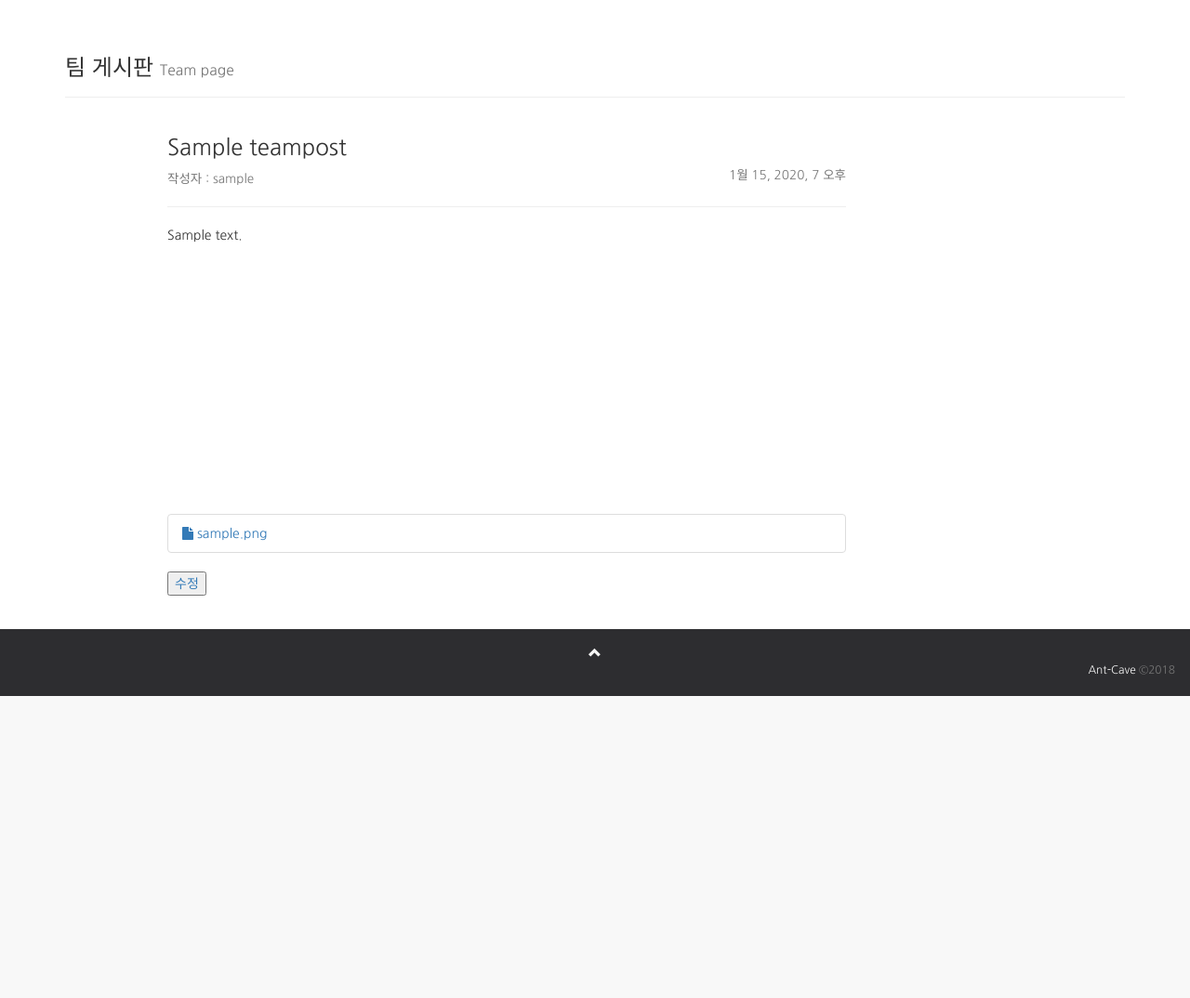
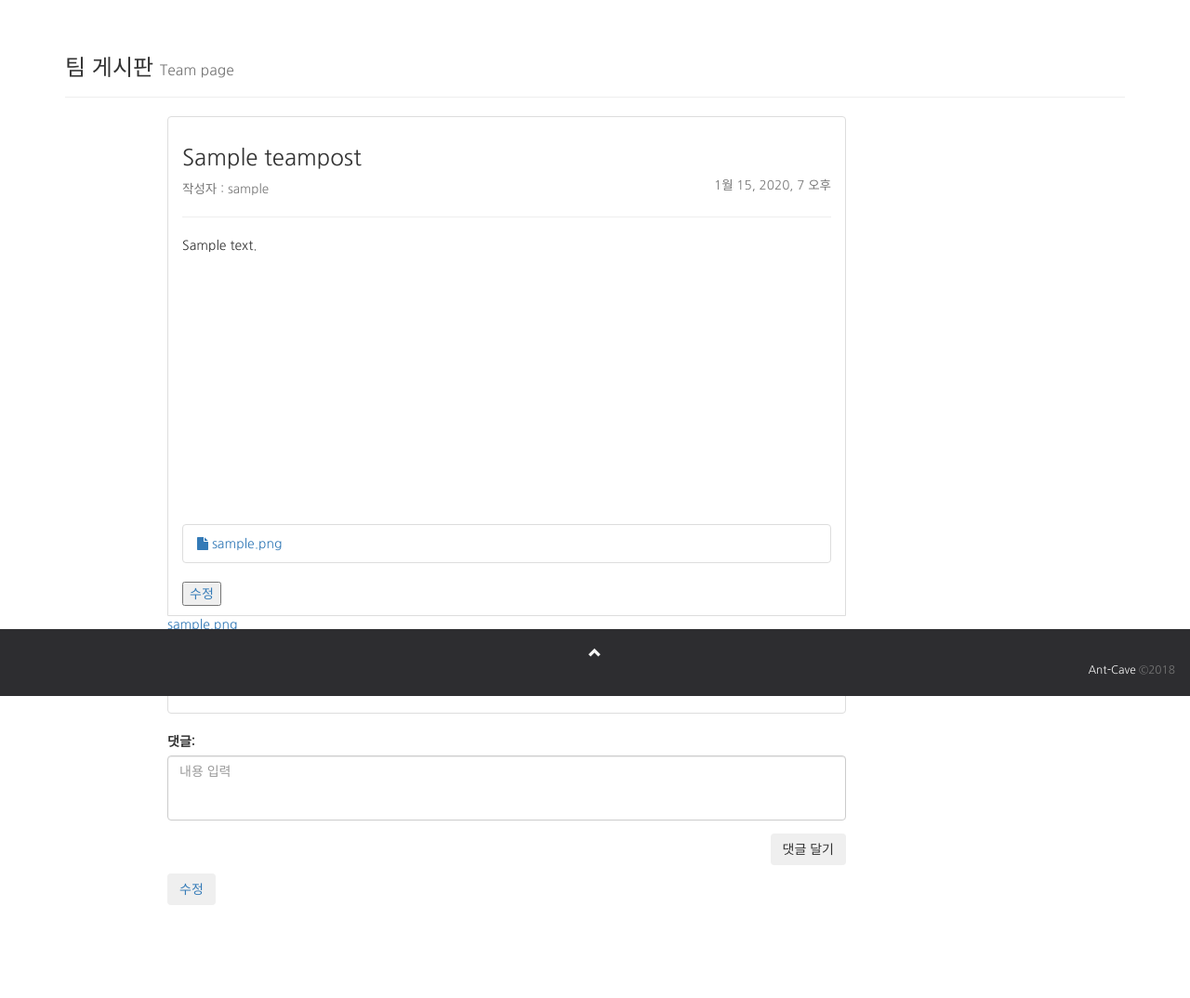
Before and after one commit to CNU-ANT/ANT-Cave, a Django app: page /team/1/ in a window 1280 px wide. Shown: the part 51-1125 px from the top of the page at 93% size. Before the commit the page ends 800 px from the top, so only its background shows below. Run offline with Django 3.2, Linux system fonts and the light colour scheme; tables that the repository leaves empty hold one stand-in row (values such as "Sample post"); some libraries are stand-ins or nearby versions; some web fonts are replaced.

Commit message:
댓글 기능 (#77)
댓글에 대한 template comment.html을 만들고 댓글을 추가하는 것
그리고 댓글을 보여주는 기능을 view에 추가해두었다.

Closes https://github.com/CNU-ANT/ANT-Cave/issues/24

```diff
--- a/Board/forms.py
+++ b/Board/forms.py
@@ -57,11 +57,12 @@ class LabelForm(forms.Form):
 
 class CommentForm(forms.Form):
     text = forms.CharField(
-        label='내용',
+        label='댓글',
         widget=forms.Textarea(
             attrs={
                 'class': 'form-control',
                 'placeholder': '내용 입력',
+                'style': 'resize:none; width: 100%; height: 5em;',
             }
         ),
         required=True,
--- a/Board/models.py
+++ b/Board/models.py
@@ -43,8 +43,9 @@ class File(models.Model):
 
 
 class Comment(models.Model):
-    parent = models.IntegerField()
+    parent = models.ForeignKey('self', default=None, on_delete=models.SET_DEFAULT, null=True, blank=True)
     post = models.ForeignKey(Post, on_delete=models.CASCADE)
+    writer = models.ForeignKey(UserInfo, default='', on_delete=models.SET_DEFAULT)
     text = models.TextField()
 
     class Meta:
@@ -68,6 +69,7 @@ class TeamFile(File):
 
 
 class TeamComment(Comment):
+    parent = models.ForeignKey('self', default=None, on_delete=models.SET_DEFAULT, null=True, blank=True)
     post = models.ForeignKey(TeamPost, on_delete=models.CASCADE)
 
 
@@ -84,6 +86,7 @@ class PedigreeFile(File):
 
 
 class PedigreeComment(Comment):
+    parent = models.ForeignKey('self', default=None, on_delete=models.SET_DEFAULT, null=True, blank=True)
     post = models.ForeignKey(PedigreePost, on_delete=models.CASCADE)
 
 
@@ -100,6 +103,7 @@ class GreetingsFile(File):
 
 
 class GreetingsComment(Comment):
+    parent = models.ForeignKey('self', default=None, on_delete=models.SET_DEFAULT, null=True, blank=True)
     post = models.ForeignKey(GreetingsPost, on_delete=models.CASCADE)
 
 
@@ -116,6 +120,7 @@ class ShareInfoFile(File):
 
 
 class ShareInfoComment(Comment):
+    parent = models.ForeignKey('self', default=None, on_delete=models.SET_DEFAULT, null=True, blank=True)
     post = models.ForeignKey(ShareInfoPost, on_delete=models.CASCADE)
 
 
@@ -132,6 +137,7 @@ class ANTAlgorithmFile(File):
 
 
 class ANTAlgorithmComment(Comment):
+    parent = models.ForeignKey('self', default=None, on_delete=models.SET_DEFAULT, null=True, blank=True)
     post = models.ForeignKey(ANTAlgorithmPost, on_delete=models.CASCADE)
 
 
@@ -148,6 +154,7 @@ class CompetitionFile(File):
 
 
 class CompetitionComment(Comment):
+    parent = models.ForeignKey('self', default=None, on_delete=models.SET_DEFAULT, null=True, blank=True)
     post = models.ForeignKey(CompetitionPost, on_delete=models.CASCADE)
 
 
--- a/Board/views.py
+++ b/Board/views.py
@@ -108,12 +108,24 @@ class ContentView(FormView):
         context['edit'] = reverse(self.kwargs['namespace'] + ':edit')
         context['content'] = self.kwargs['post'].__class__.objects.get(id=self.kwargs['pk'])
         try:
+            context['comments'] = self.kwargs['comment'].__class__.objects.filter(post=context['content'])
+        except:
+            pass
+        try:
             context['files'] = self.kwargs['file'].__class__.objects.filter(post=context['content'])
         except:
             pass
         return context
 
+    def get_success_url(self):
+        return reverse(self.kwargs['namespace']+':detail', kwargs={'pk': self.kwargs['pk']})
+
     def form_valid(self, form):
+        self.kwargs['comment'].__class__.objects.create(
+            post=self.kwargs['post'].__class__.objects.get(id=self.kwargs['pk']),
+            writer=UserInfo.objects.get(user=self.request.user),
+            text=form.cleaned_data.get('text')
+        )
         return super(ContentView, self).form_valid(form)
 
 
--- /dev/null
+++ b/templates/board/comment.html
@@ -0,0 +1,23 @@
+
+<ul class="list-group">
+{% for comment in comments %}
+<div style="margin-top: 1em;">
+<li class="list-group-item">
+    <span class="badge">{{ comment.writer }}</span><br>
+    <p>{{ comment.text }}</p></li>
+</div>
+{% endfor %}
+</ul>
+
+<div style="margin-top: 1em;">
+    <form role="form" method="POST">
+        {% csrf_token %}
+        <div class="form-group">
+            {{ form.as_table }}
+            <button style="margin-top: 1em;float:right;" class="btn" type="submit">댓글 달기</button>
+        </div>
+    </form>
+{#    {% with template_name='board/comment.html'  %}#}
+{#    {% include template_name %}#}
+{#    {% endwith %}#}
+</div>
--- a/templates/board/detail.html
+++ b/templates/board/detail.html
@@ -8,7 +8,8 @@
             <small> {{ b_name_e }}</small>
         </h3>
     </div>
-    <div class="col-md-8 col-md-offset-1 ">
+    <div class="col-md-8 col-md-offset-1">
+    <div class="list-group-item">
         <h3>{{ content.title }}
 
         </h3>
@@ -29,5 +30,17 @@
 
         <a href="{{ edit }}"><button>수정</button></a>
     </div>
+
+    {% for file in files %}
+    <div class="">
+        <a href="{{ file.url }}" download>{{ file.filename }}</a><br>
+    </div>
+    {% endfor %}
+
+    {% include 'board/comment.html' %}
+   <a href="{{ edit }}"><button style="margin-top: 3em;" class="btn">수정</button></a>
+
+    </div>
+
 </article>
 {% endblock %}
```
